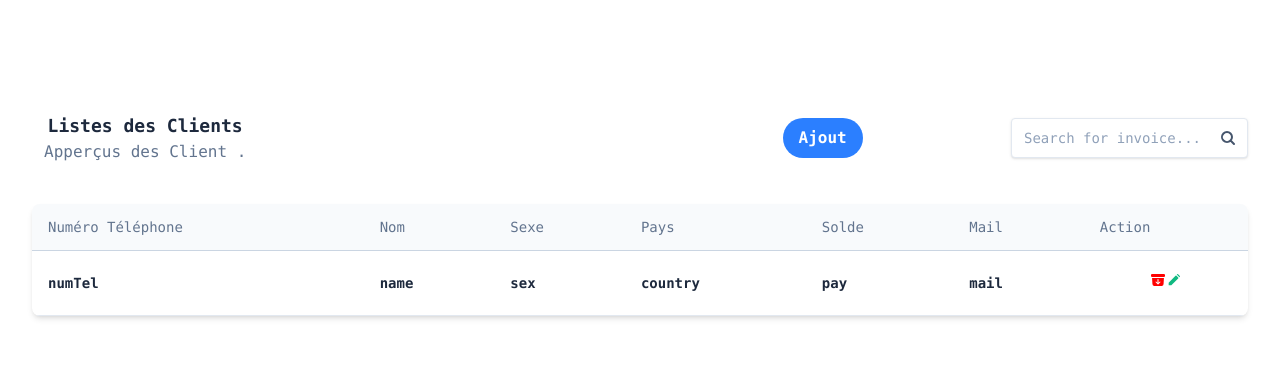
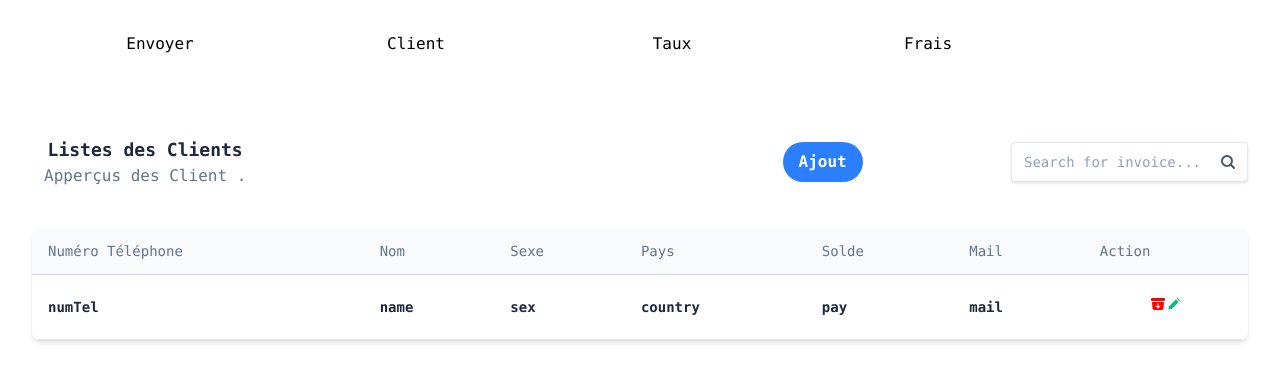
Before and after one commit to Mickael-Andjtv/MoneySender, a React (Vite) app: page / in a window 1280 px wide. Shown: the top 382 px of the page. Built offline with nearby package versions, Linux system fonts and the light colour scheme.

Commit message:
udpate app component

```diff
--- a/src/App.tsx
+++ b/src/App.tsx
@@ -2,11 +2,13 @@
 // import reactLogo from './assets/react.svg'
 // import viteLogo from '/vite.svg'
 import "./App.css";
+import Navbar from "./components/Navbar";
 import Client from "./components/Pages/Client";
 
 function App() {
   return (
     <div className="font-mono">
+      <Navbar />
       <Client />
     </div>
   );
```
